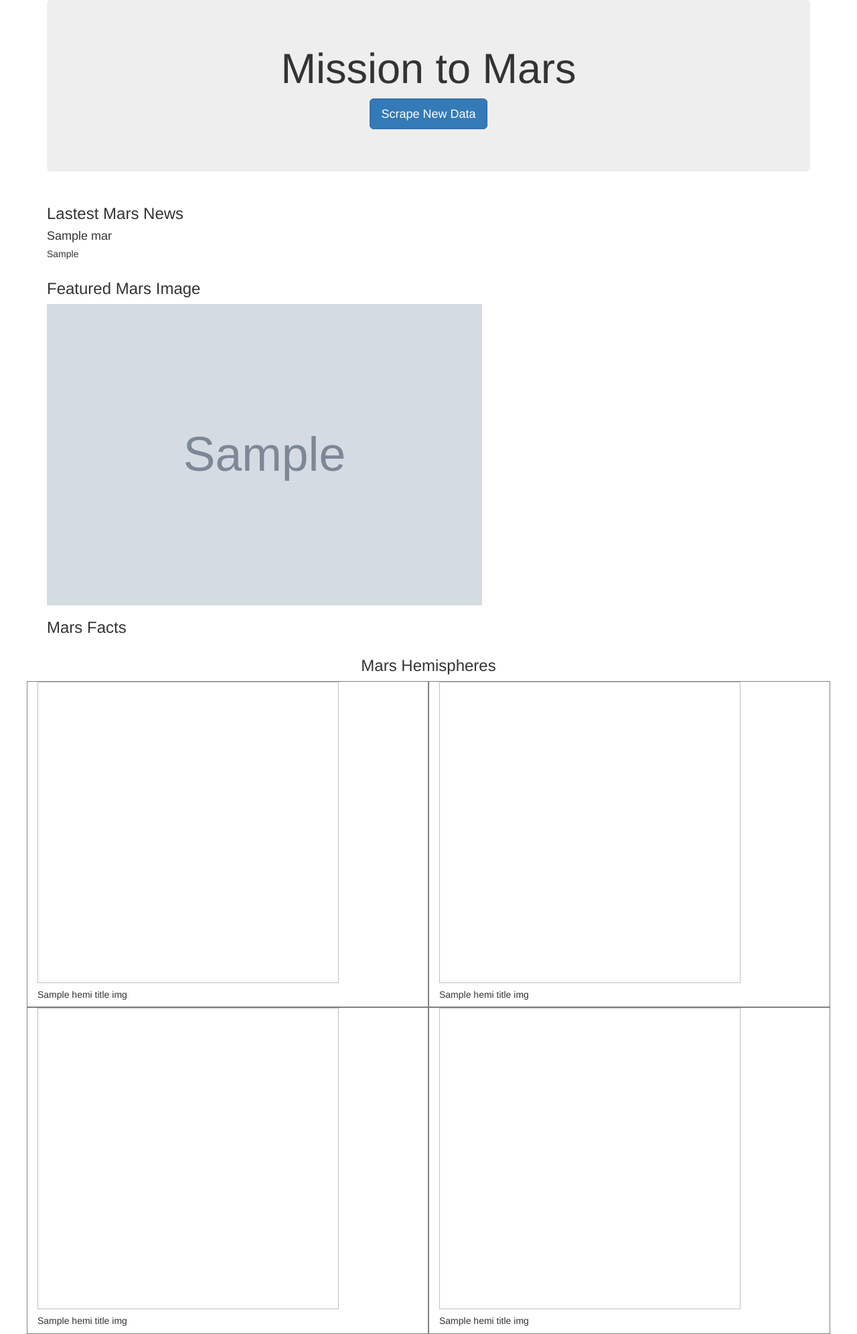
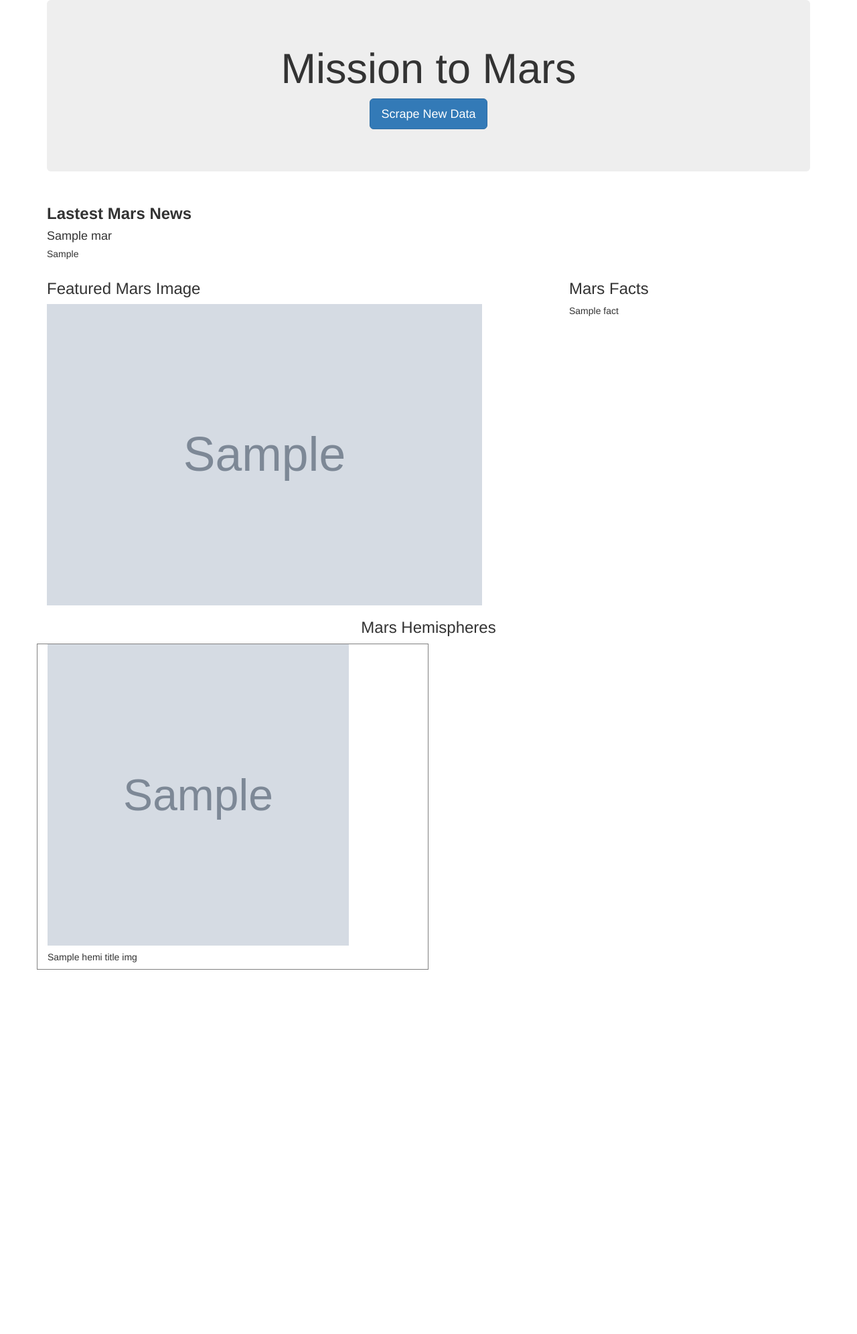
Before and after one commit to zhaqinqin1234/Web_Scraping_Challenge, a Flask app: page / in a window 1280 px wide. Shown: the whole page at 67% size. After the commit the page ends 1448 px from the top, so only its background shows below. Run offline with Flask 2, Linux system fonts and the light colour scheme; grey boxes marked "Sample" are stand-in pictures; a database or web service that is not in the repository returns one stand-in record (values such as "Sample title"); some libraries are stand-ins or nearby versions.

Commit message:
completed homework

```diff
--- a/Missions_to_Mars/templates/index.html
+++ b/Missions_to_Mars/templates/index.html
@@ -20,7 +20,7 @@
     <!-- Mar news -->
     <div class="row" id="craiglist-listings">
       <div class="col-md-12">
-        <h3 class ="heading">Lastest Mars News</h3>
+        <h3 class ="heading"><strong>Lastest Mars News</strong></h3>
         <h4>{{mars.news_title}}</h4>
         <h5>{{mars.news_para}}</h5>
 
@@ -32,26 +32,23 @@
         <h3 class="heading">Featured Mars Image</h3>
         <img src="{{mars.img_url}}" style ="width: 650px; height: 450px;">
       </div>
-    </div>
+
     <!-- Mars Facts -->
-    <div class ="row" id = "craiglist-listings">
+
       <div class="col-md-4">
         <h3 class="heading">Mars Facts</h3>
-        <table border ="1">
-          <tbody>
-
-          </tbody>
-        </table>
+        {{mars.fact | safe}}
+      </div>
     </div>
     <!-- Mars Hemisphers -->
     <div class="row">
       <div class="col-md-12">
         <h3 class="heading" style ="text-align: center;">Mars Hemispheres</h3>
       </div>
-      {% for x in range(4) %}
+      {% for x in mars.hemi_title_img %}
         <div class ="col-md-6" style="border: 1px solid gray;">
-          <img scr="{{mars.hemi_title_img[x]['img_url']}}" style ="width: 450px; height: 450px;">
-          <h5>{{mars.hemi_title_img[x]['img_title']}}</h5>
+          <img src="{{x.img_url}}" style ="width: 450px; height: 450px;">
+          <h5>{{x.img_title}}</h5>
         </div>
 
       {% endfor %}
```
Also changed, not shown: Missions_to_Mars/scrape_mars.py (+7 -5 lines), Missions_to_Mars/ScreenShot1.png (added), Missions_to_Mars/SreenShot2.png (added).
